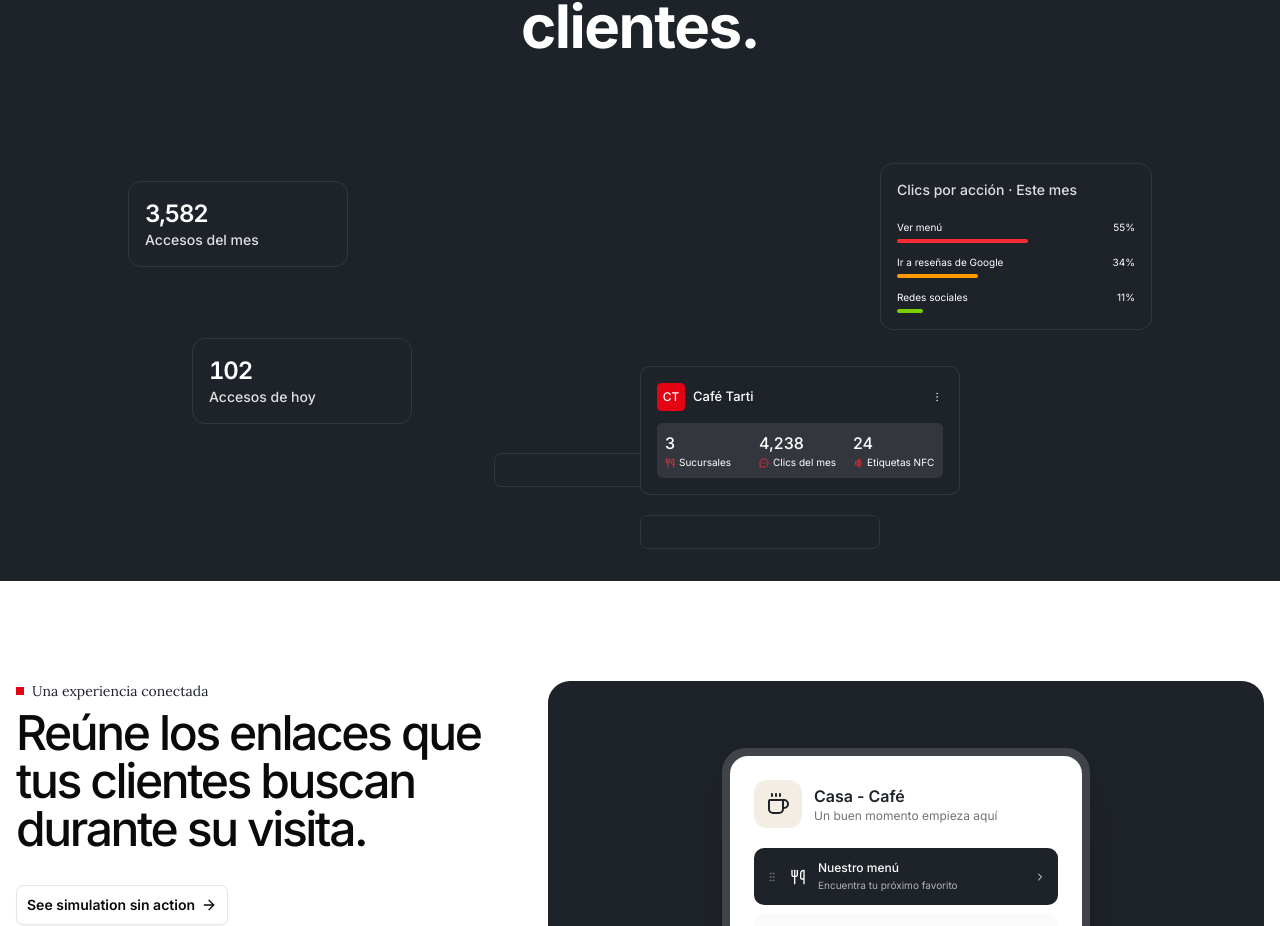
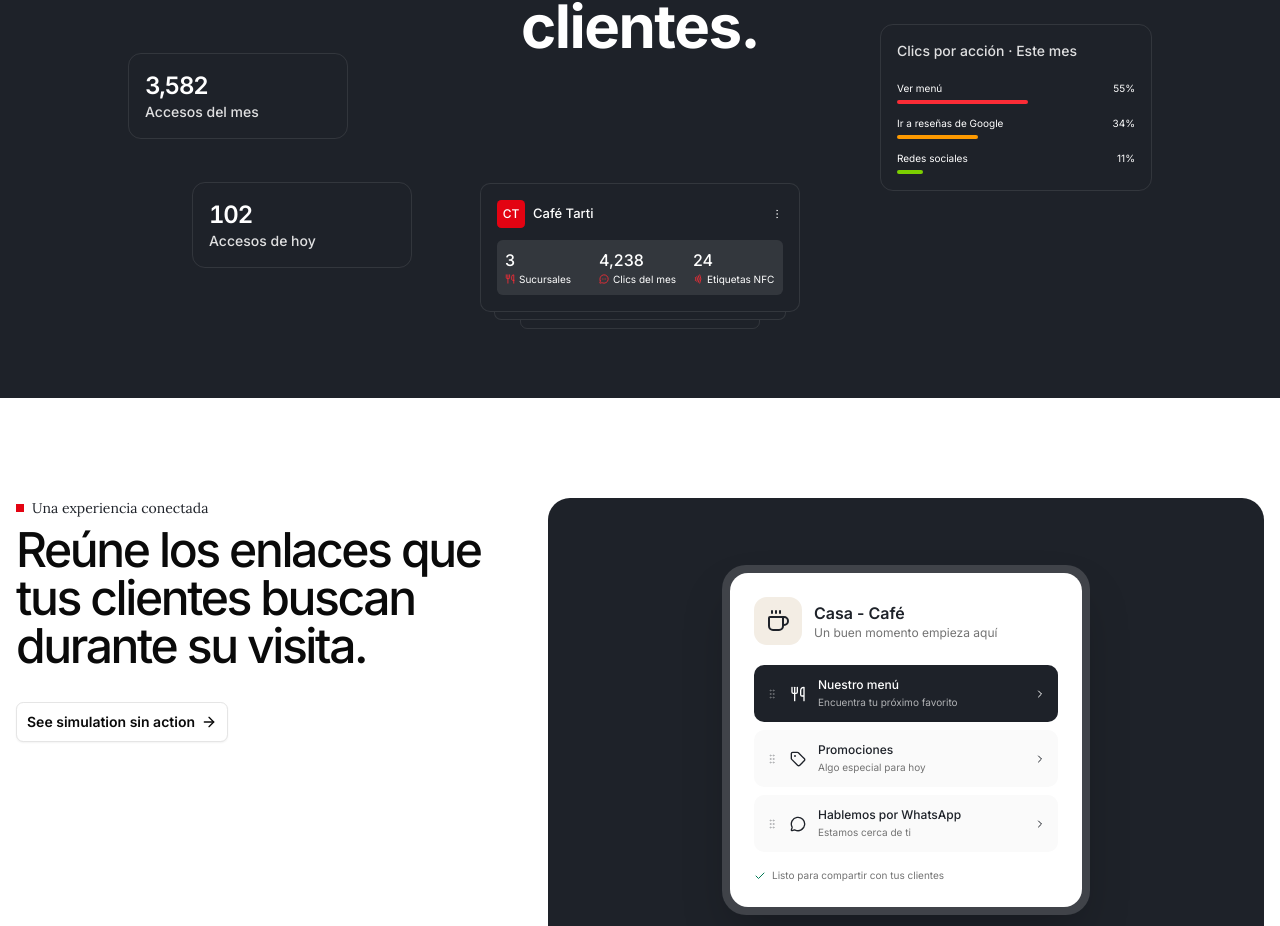
Before and after one commit to GussLopez/lennsi, a Next.js app: page / in a window 1280 px wide. Shown: the part 3034-3960 px from the top of the page. Built offline with nearby package versions, Linux system fonts and the light colour scheme.

Commit message:
fix(ui): fix media queries

```diff
--- a/src/features/landing/components/analytics-background.tsx
+++ b/src/features/landing/components/analytics-background.tsx
@@ -149,7 +149,7 @@ export default function AnalyticsBackground() {
           delay: .6
         }}
         viewport={{ once: true }}
-        className="w-full max-w-80 space-y-3 p-4 rounded-xl border x:absolute z-30 bottom-[10%] right-1/2 xl:translate-x-1/2 border-input/10 bg-charcoal pointer-events-none"
+        className="w-full max-w-80 space-y-3 p-4 rounded-xl border xl:absolute z-30 bottom-[10%] right-1/2 xl:translate-x-1/2 border-input/10 bg-charcoal pointer-events-none"
       >
         <div className="flex justify-between items-center">
           <div className="flex items-center gap-2 text-white">
@@ -199,7 +199,7 @@ export default function AnalyticsBackground() {
         whileInView={{ opacity: 1, x: 0 }}
         transition={{ duration: .4, type: "spring", delay: .6 }}
         viewport={{ once: true }}
-        className="hidden xl:block w-full max-w-60 space-y-3 p-4 rounded-lg border x:absolute z-10 bottom-[8%] right-1/2 translate-x-1/2 border-input/10 pointer-events-none"
+        className="hidden xl:block w-full max-w-60 space-y-3 p-4 rounded-lg border xl:absolute z-10 bottom-[8%] right-1/2 translate-x-1/2 border-input/10 pointer-events-none"
       />
 
       {/* Interactions */}
```
